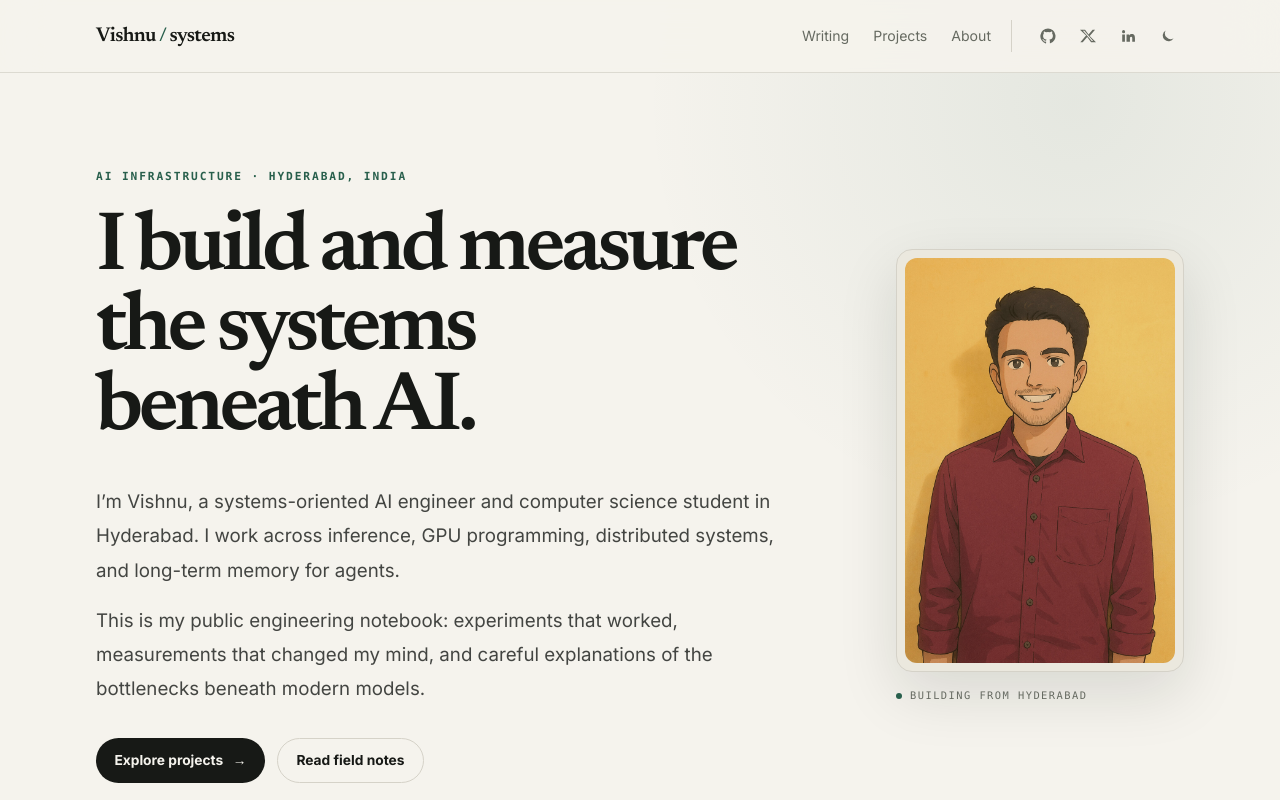
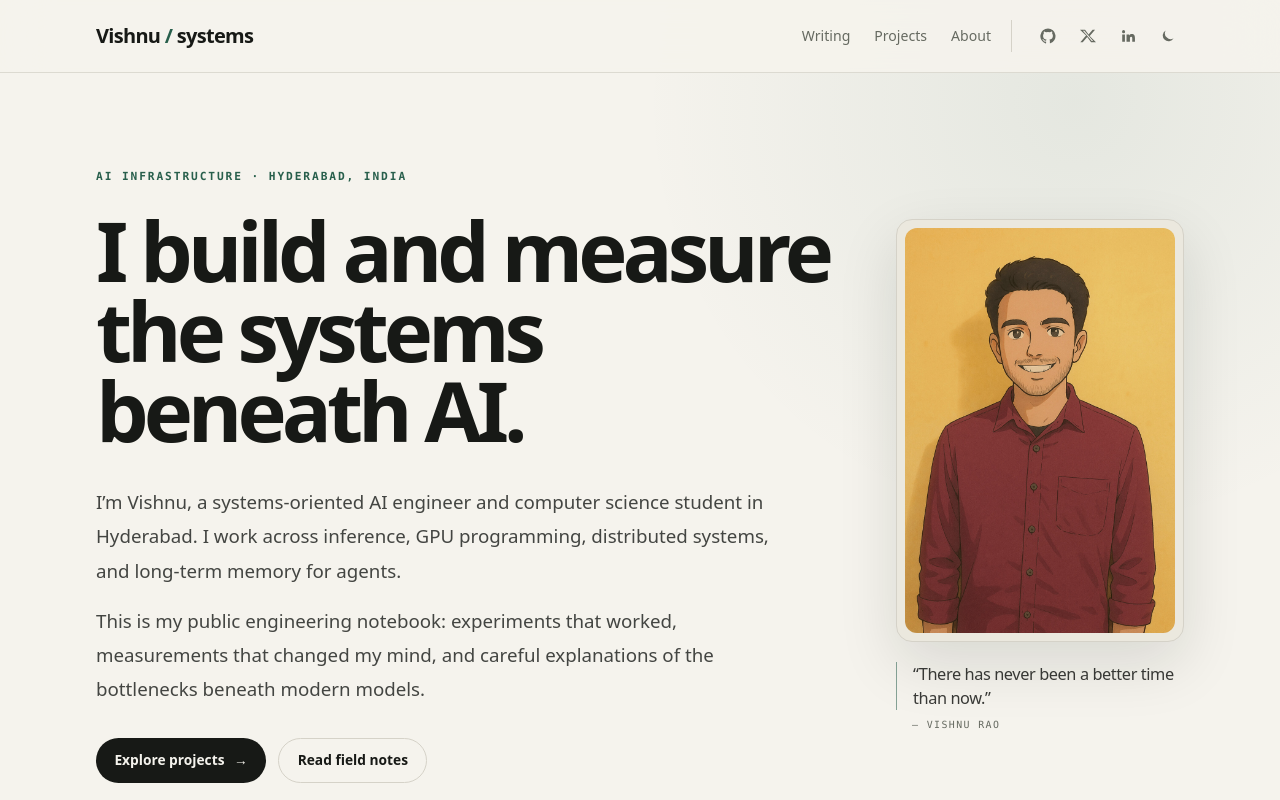
Before and after one commit to tatavishnurao/tatavishnurao.github.io, a Next.js app: page / in a window 1280 px wide. Shown: the top 800 px of the page. Built offline with nearby package versions, Linux system fonts and the light colour scheme.

Commit message:
Restore personal quote and refine typography

```diff
--- a/app/globals.css
+++ b/app/globals.css
@@ -7,8 +7,8 @@
   --color-muted: #666a61;
   --color-soft: #d5d2c8;
   --color-accent: #285f4c;
-  --font-serif: var(--font-serif), Georgia, serif;
-  --font-sans: var(--font-sans), -apple-system, BlinkMacSystemFont, "Segoe UI", system-ui, sans-serif;
+  --font-serif: -apple-system, BlinkMacSystemFont, "SF Pro Display", "SF Pro Text", "Segoe UI", var(--font-inter), system-ui, sans-serif;
+  --font-sans: -apple-system, BlinkMacSystemFont, "SF Pro Text", "Segoe UI", var(--font-inter), system-ui, sans-serif;
   --font-mono: "SF Mono", "JetBrains Mono", "SFMono-Regular", ui-monospace, Consolas, "Liberation Mono", monospace;
 }
 
@@ -42,8 +42,8 @@
 @layer components {
   .display-heading {
     font-family: var(--font-serif);
-    font-weight: 600;
-    letter-spacing: -0.055em;
+    font-weight: 680;
+    letter-spacing: -0.06em;
     text-wrap: balance;
   }
   .eyebrow {
--- a/app/layout.tsx
+++ b/app/layout.tsx
@@ -1,5 +1,5 @@
 import type { Metadata } from "next";
-import { Inter, Newsreader } from "next/font/google";
+import { Inter } from "next/font/google";
 import "./globals.css";
 import { Footer } from "@/components/Footer";
 import { Navbar } from "@/components/Navbar";
@@ -7,13 +7,7 @@ import { site } from "@/content/site";
 
 const inter = Inter({
   subsets: ["latin"],
-  variable: "--font-sans",
-  display: "swap",
-});
-
-const newsreader = Newsreader({
-  subsets: ["latin"],
-  variable: "--font-serif",
+  variable: "--font-inter",
   display: "swap",
 });
 
@@ -60,7 +54,7 @@ export default function RootLayout({
           }}
         />
       </head>
-      <body className={`${inter.variable} ${newsreader.variable}`}>
+      <body className={inter.variable}>
         <Navbar />
         <main>{children}</main>
         <Footer />
--- a/app/page.tsx
+++ b/app/page.tsx
@@ -40,9 +40,11 @@ export default function HomePage() {
               className="aspect-[2/3] w-full rounded-xl object-cover object-top grayscale-[0.1]"
             />
           </div>
-          <figcaption className="mt-4 flex items-center gap-2 font-mono text-[0.65rem] uppercase tracking-[0.14em] text-muted">
-            <span className="h-1.5 w-1.5 rounded-full bg-accent" aria-hidden="true" />
-            Building from Hyderabad
+          <blockquote className="mt-5 border-l border-accent/55 pl-4 font-serif text-[1.02rem] font-medium leading-6 tracking-[-0.025em] text-ink/85">
+            “{site.quote.text}”
+          </blockquote>
+          <figcaption className="mt-2 pl-4 font-mono text-[0.62rem] uppercase tracking-[0.14em] text-muted">
+            — {site.quote.author}
           </figcaption>
         </figure>
       </section>
--- a/content/site.ts
+++ b/content/site.ts
@@ -14,8 +14,8 @@ export const site = {
     "This is my public engineering notebook: experiments that worked, measurements that changed my mind, and careful explanations of the bottlenecks beneath modern models."
   ],
   quote: {
-    text: "A benchmark is useful only when it changes what you build next.",
-    author: "Working principle"
+    text: "There has never been a better time than now.",
+    author: "Vishnu Rao"
   },
   closing:
     "Currently exploring KV-cache compression, memory retrieval, GPU kernels, and Rust for performance-critical infrastructure.",
```
